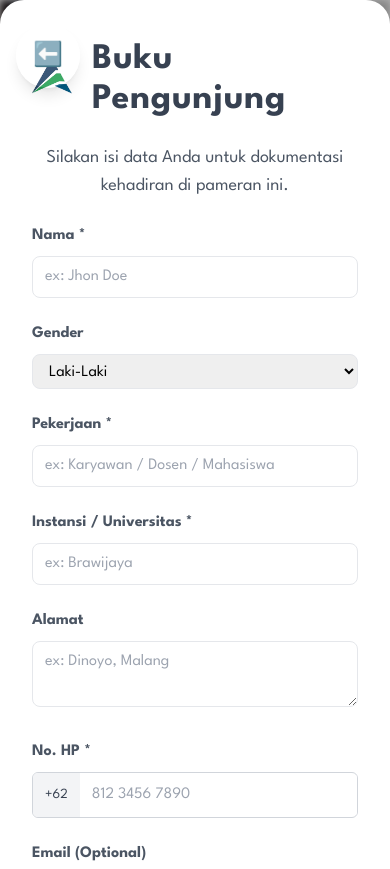
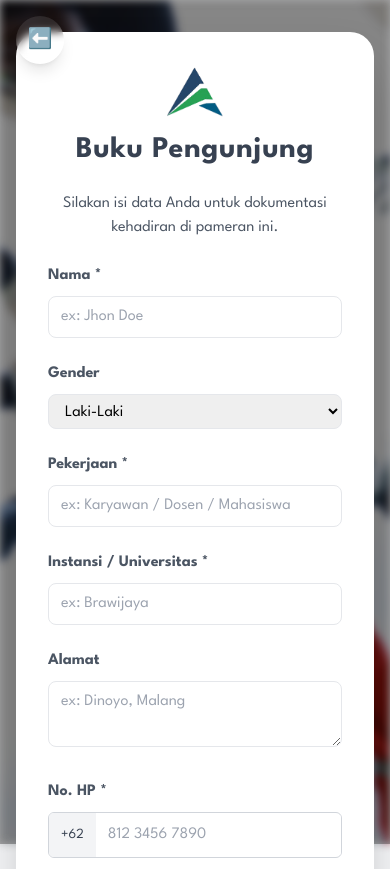
Before and after one commit to rizHarism/arunika-expo-app, a website with bundled scripts: page buku-tamu/index.html in a window 390 px wide. Shown: the top 869 px of the page. Built offline with nearby package versions, Linux system fonts and the light colour scheme.

Commit message:
make guest form scrollable

```diff
--- a/buku-tamu/index.html
+++ b/buku-tamu/index.html
@@ -2,40 +2,41 @@
 <html lang="id">
 
 <head>
-    <meta charset="UTF-8">
-    <meta name="viewport" content="width=device-width, initial-scale=1.0">
+    <meta charset="UTF-8" />
+    <meta name="viewport" content="width=device-width, initial-scale=1.0" />
     <title>Buku Tamu | Arunika Corp</title>
-    <link rel="stylesheet" href="../assets/css/fonts.css">
-    <link rel="stylesheet" href="../assets/css/tailwind.css">
+    <link rel="stylesheet" href="../assets/css/fonts.css" />
+    <link rel="stylesheet" href="../assets/css/tailwind.css" />
 </head>
 
-<body class="font-sans min-h-screen flex items-center justify-center relative overflow-hidden">
-
-    <!-- Background Image -->
+<body class="font-sans relative overflow-x-hidden bg-gray-100 min-h-screen">
+    <!-- Background -->
+    <div class="fixed inset-0">
         <img src="../assets/img/expo-bg.jpg" alt="Background"
-        class="absolute inset-0 w-full h-full object-cover filter blur-sm brightness-75">
-
-    <!-- Overlay (optional, for extra contrast) -->
+            class="w-full h-full object-cover filter blur-sm brightness-75" />
         <div class="absolute inset-0 bg-black/30"></div>
+    </div>
 
     <!-- Back Button -->
     <a id="back-button" href="../index.html"
-        class="fixed z-50 top-6 left-4 bg-white/10 text-white w-16 h-16 md:w-16 md:h-16 sm:w-8 sm:h-8 text-2xl md:text-xl sm:text-sm flex items-center justify-center rounded-full shadow-lg hover:bg-white/20 transition">
+        class="fixed top-4 left-4 z-50 bg-white/10 text-white w-12 h-12 md:w-14 md:h-14 text-xl flex items-center justify-center rounded-full shadow-lg hover:bg-white/20 transition backdrop-blur-sm">
         ⬅️
     </a>
 
+    <!-- Wrapper -->
+    <main class="relative z-10 flex items-start justify-center min-h-screen py-8 px-4 md:items-center overflow-y-auto">
+        <!-- Form Card -->
+        <div class="w-full max-w-2xl bg-white rounded-3xl shadow-2xl p-8 space-y-6">
+            <h2
+                class="text-3xl sm:text-4xl font-bold text-gray-700 tracking-wide mb-4 flex flex-col sm:flex-row items-center justify-center text-center">
+                <img src="../assets/img/logo.png" alt="Logo"
+                    class="w-14 h-14 sm:w-12 sm:h-12 object-contain mb-3 sm:mb-0 sm:mr-3" />
+                <span>Buku Pengunjung</span>
+            </h2>
 
-    <!-- Centered Form Card -->
-    <div class="relative z-10 w-full max-w-2xl bg-white rounded-3xl shadow-2xl p-8 space-y-6">
-        <h2 class="text-4xl font-bold text-gray-700 tracking-wide mb-6 flex items-center justify-center">
-            <!-- Logo on the left -->
-            <img src="../assets/img/logo.png" alt="Logo" class="w-10 h-10 object-contain mr-5">
-            <!-- Text -->
-
-            <span class="mt-2">Buku Pengunjung</span>
-        </h2>
-        <p class="text-center text-gray-600 text-lg mb-6">Silakan isi data Anda untuk dokumentasi kehadiran di pameran
-            ini.</p>
+            <p class="text-center text-gray-600 text-base sm:text-lg mb-6">
+                Silakan isi data Anda untuk dokumentasi kehadiran di pameran ini.
+            </p>
 
             <form id="guestForm" class="grid md:grid-cols-2 gap-6">
                 <!-- Nama -->
@@ -51,7 +52,6 @@
                     <label class="block font-bold text-gray-600 mb-2">Gender</label>
                     <select name="gender"
                         class="w-full border rounded-lg px-3 py-2 focus:outline-none focus:ring focus:ring-blue-500">
-                    <!-- <option disabled selected>Pilih Gender</option> -->
                         <option value="laki-laki">Laki-Laki</option>
                         <option value="perempuan">Perempuan</option>
                     </select>
@@ -84,10 +84,10 @@
                 <!-- No HP -->
                 <div class="col-span-2 md:col-span-1">
                     <label class="block font-bold text-gray-600 mb-2">No. HP *</label>
-                <div class="flex items-center border border-gray-300 rounded-md overflow-hidden max-w-sm">
+                    <div class="flex items-center border border-gray-300 rounded-md overflow-hidden">
                         <span class="px-3 py-3 bg-gray-100 text-gray-700 text-sm">+62</span>
                         <input type="number" name="phone" placeholder="812 3456 7890"
-                        class="flex-1 px-3 py-2 focus:outline-none focus:ring-2 focus:ring-blue-500" />
+                            class="flex-1 px-3 py-2 focus:outline-none focus:ring-2 focus:ring-blue-500" required />
                     </div>
                 </div>
 
@@ -106,12 +106,14 @@
                         Simpan
                     </button>
                     <a href="list.html"
-                    class="flex-1 text-center bg-green-600 text-white py-3 rounded-md text-lg font-semibold hover:bg-green-700 transition">
+                        class="flex-1 text-center bg-green-600 text-white py-3 rounded-md text-md font-semibold hover:bg-green-700 transition">
                         Daftar Pengunjung
                     </a>
                 </div>
             </form>
         </div>
+    </main>
+
     <script type="module" src="main.js"></script>
 </body>
 
```
Also changed, not shown: assets/css/tailwind.css. Lines whose indentation alone changed are shown as unchanged.
